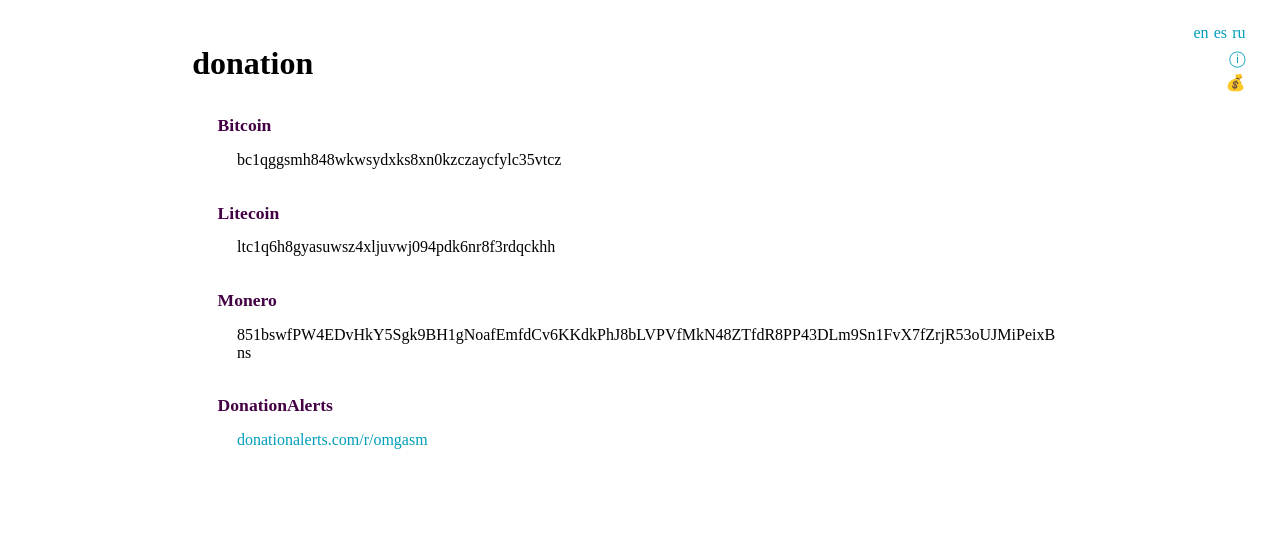
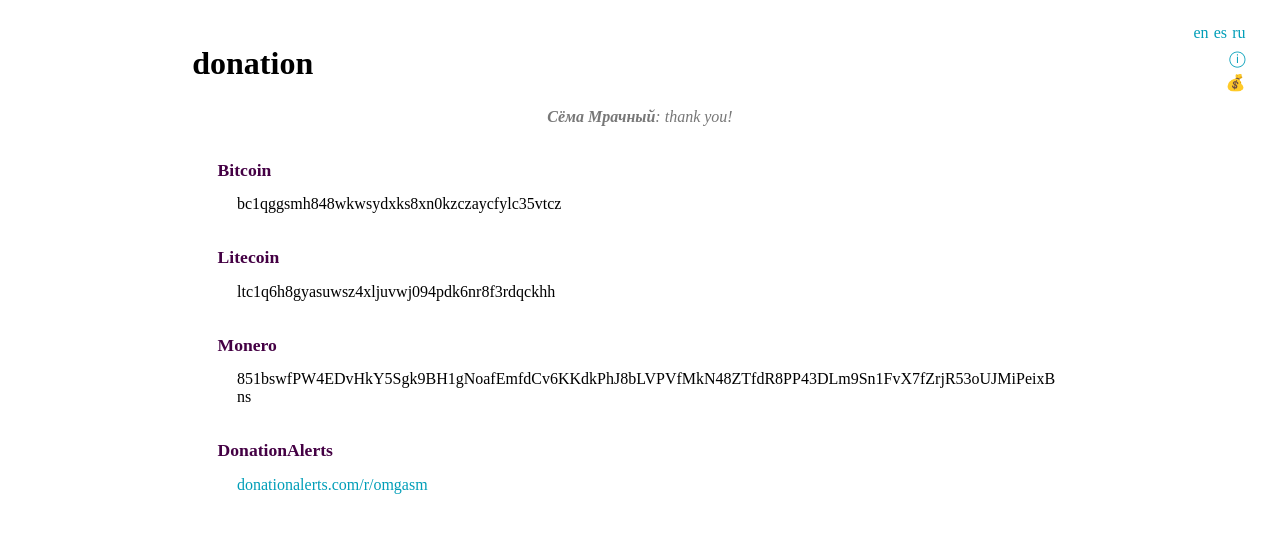
Before and after one commit to slr/slr.github.io, a Jekyll site: the page built from donation.html, in a window 1280 px wide. Shown: the top 533 px of the page. Built offline with Jekyll 4.4.1, drawn with Linux system fonts in a browser that asks for light colours.

Commit message:
edit donation page

```diff
--- a/donation.html
+++ b/donation.html
@@ -11,6 +11,15 @@
 <h1 lang="en">donation</h1>
 <h1 lang="es">donación</h1>
 </header>
+<div lang="ru">
+<p class="qt cntrd"><strong>{{ site.author.name }}</strong>: спасибо!
+</div>
+<div lang="en">
+<p class="qt cntrd"><strong>{{ site.author.name }}</strong>: thank you!
+</div>
+<div lang="es">
+<p class="qt cntrd"><strong>{{ site.author.name }}</strong>: ¡gracias!
+</div>
 <ul class="pl">
 <li>
 <h2>Bitcoin</h2>
```
